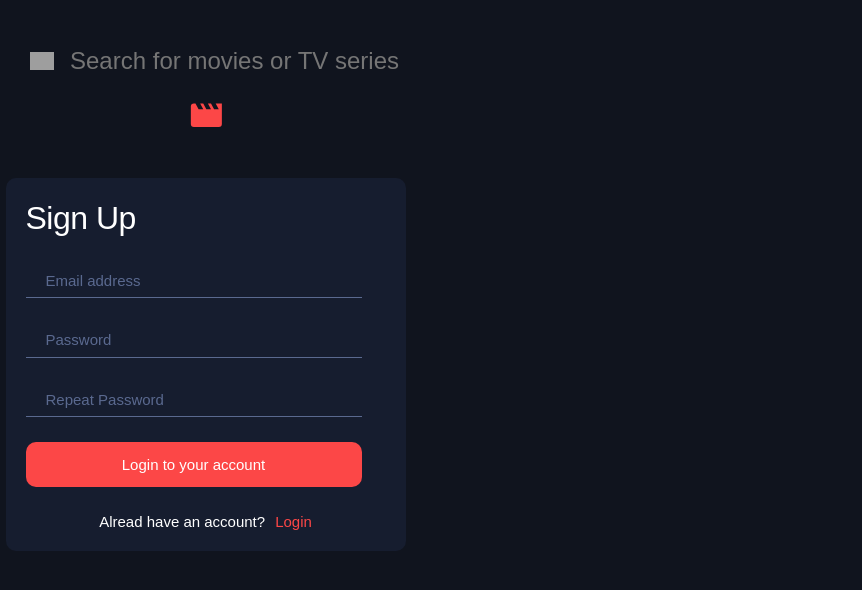
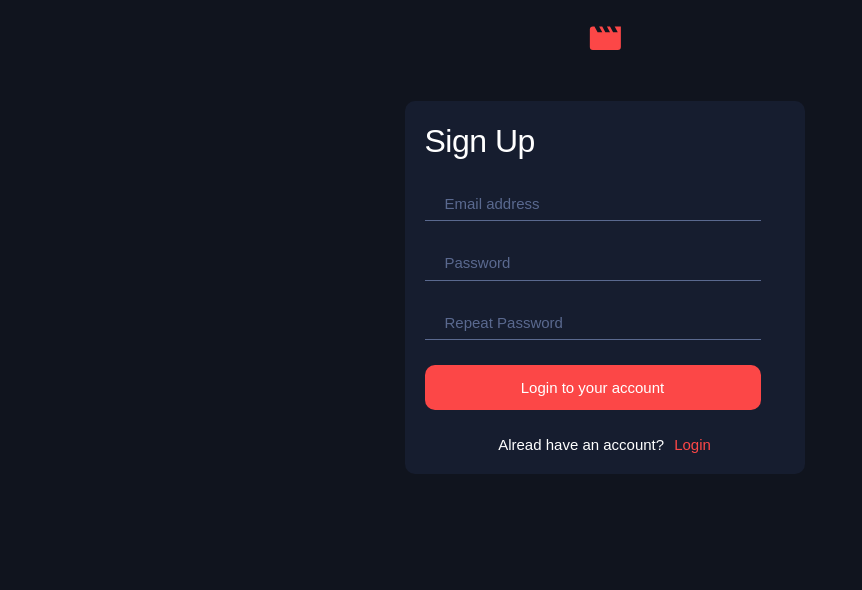
Before and after one commit to gura16/entertainment-web-app, a React (Vite) app: page /signup in a window 1280 px wide. Shown: the top 590 px of the page, without its empty margins (0-862 px from the left). Built offline with nearby package versions, Linux system fonts and the light colour scheme; grey boxes are pictures that could not be loaded.

Commit message:
fixd login

```diff
--- a/src/homesearch.jsx
+++ b/src/homesearch.jsx
@@ -1,8 +1,12 @@
 import styled from "styled-components";
 import iconsearch from "../public/assets/icon-search.svg";
+import { useLocation } from "react-router-dom";
 
 function Homesearch(props) {
-  return (
+  const navigate = useLocation();
+  return navigate.pathname !== "/login" &&
+    navigate.pathname !== "/signup" &&
+    navigate.pathname !== "/Login" ? (
     <>
       <Search
         src={iconsearch}
@@ -11,7 +15,7 @@ function Homesearch(props) {
         onChange={(event) => props.setSearch(event.target.value)}
       />
     </>
-  );
+  ) : null;
 }
 
 export default Homesearch;
--- a/src/login.jsx
+++ b/src/login.jsx
@@ -88,6 +88,10 @@ const Maincontainer = styled.div`
 
   @media screen and (min-width: 768px) {
     align-items: center;
+  }
+  @media screen and (min-width: 1040px) {
+    position: absolute;
+    right: 40%;
   }
 `;
 
--- a/src/signup.jsx
+++ b/src/signup.jsx
@@ -104,6 +104,10 @@ const Maincontainer = styled.div`
 
   @media screen and (min-width: 768px) {
     align-items: center;
+  }
+  @media screen and (min-width: 1040px) {
+    position: absolute;
+    right: 40%;
   }
 `;
 
```
